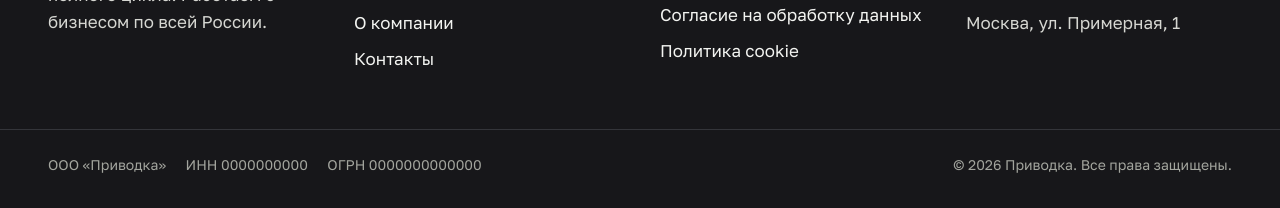
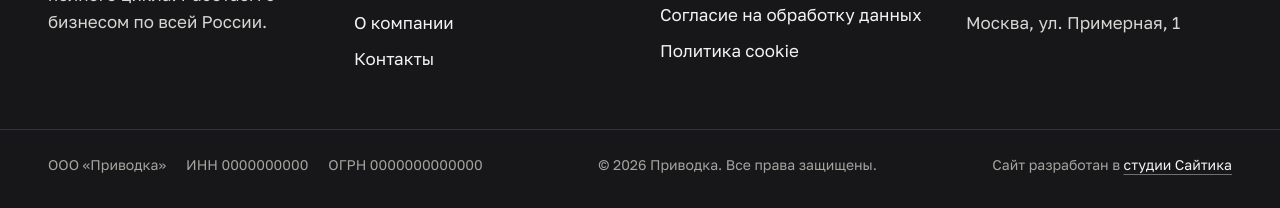
Before and after one commit to SerjAyvazyan-2000/privodka-site, a plain HTML site: page index.html in a window 1280 px wide. Shown: the part 9517-9725 px from the top of the page. Drawn offline with Linux system fonts and the light colour scheme.

Commit message:
Подвал: ссылка на студию Сайтика
- На всех страницах «Сайт разработан в студии Сайтика» со ссылкой
  на https://студия-сайтика.рф/
- Реквизиты в подвале ровно переносятся на телефоне

Co-Authored-By: Claude Opus 5.5 <noreply@anthropic.com>
Claude-Session: https://claude.ai/code/session_01H6sQxCqcrv1xDpFw7tw1ng

```diff
--- a/assets/css/layout.css
+++ b/assets/css/layout.css
@@ -150,5 +150,7 @@
   display: flex; flex-wrap: wrap; gap: 0.5rem 2rem; justify-content: space-between;
   font-size: var(--fs-small); color: #A3A59E;
 }
-.footer-legal span + span { margin-left: 1rem; }
+.footer-legal p:first-child { display: flex; flex-wrap: wrap; gap: 0.25rem 1.25rem; }
 .site-footer ::selection { background: var(--m); color: #fff; }
+.footer-credit a { color: var(--paper); text-decoration: underline; text-decoration-color: rgba(243,244,241,.4); text-underline-offset: 0.25em; transition: color var(--t-fast), text-decoration-color var(--t-fast); }
+.footer-credit a:hover { color: var(--y); text-decoration-color: var(--y); }
--- a/index.html
+++ b/index.html
@@ -553,6 +553,7 @@
   <div class="container footer-legal">
     <p><span>ООО «Приводка»</span> <span>ИНН 0000000000</span> <span>ОГРН 0000000000000</span></p>
     <p>© <span data-year>2026</span> Приводка. Все права защищены.</p>
+    <p class="footer-credit">Сайт разработан в <a href="https://xn----8sbanucgj0ddhgg4o.xn--p1ai/" target="_blank" rel="noopener">студии Сайтика</a></p>
   </div>
 </footer>
 
```
Also changed, not shown: about.html (+1 -0 lines), consent.html (+1 -0 lines), cookies.html (+1 -0 lines), portfolio.html (+1 -0 lines), privacy.html (+1 -0 lines), services.html (+1 -0 lines).
